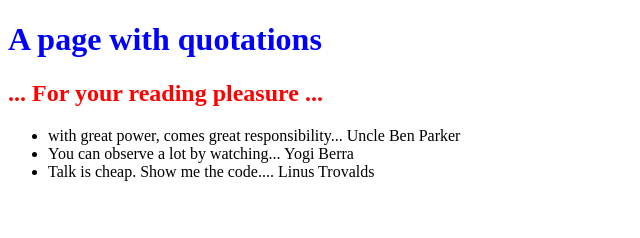
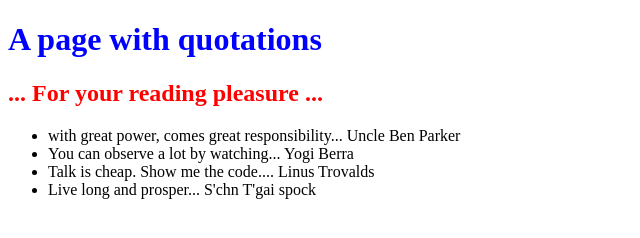
Before and after one commit to rkranjan2605/0main_openSAP, a plain HTML site: page index.html in a window 1280 px wide. Shown: the whole page, without its empty margins (0-640 px from the left). Drawn offline with Linux system fonts and the light colour scheme.

Commit message:
added spark quote

```diff
--- a/index.html
+++ b/index.html
@@ -12,6 +12,7 @@
 			<li>with great power, comes great responsibility... Uncle Ben Parker</li>
 			<li>You can observe a lot by watching... Yogi Berra</li>
 			<li>Talk is cheap. Show me the code.... Linus Trovalds</li>
+			<li>Live long and prosper... S'chn T'gai spock</li>
 		</ul>
 	</body>
 </html>
```
